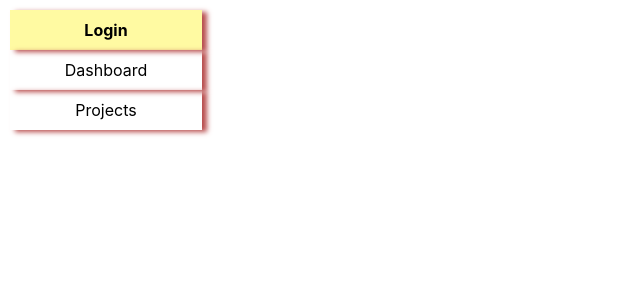
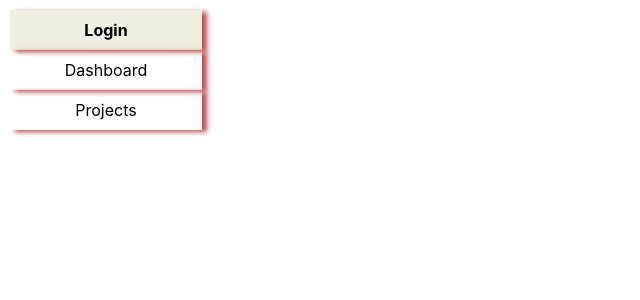
Before and after one commit to sujitbidawe/navigation-panel-react, a React (Create React App) app: page / in a window 1280 px wide. In both pictures the pointer is over the element "Login". Shown: the top 300 px of the page, without its empty margins (0-640 px from the left). Built offline with nearby package versions, Linux system fonts and the light colour scheme.

Commit message:
MODIFIED: background color of the sidebar

```diff
--- a/src/components/sidebar/Sidebar.css
+++ b/src/components/sidebar/Sidebar.css
@@ -12,7 +12,7 @@
 .nav:hover,
 .nested-nav:hover {
     font-weight: 700;
-    background-color: rgb(255, 250, 162);
+    background-color: rgb(239, 239, 228);
 }
 
 .nav {
```
